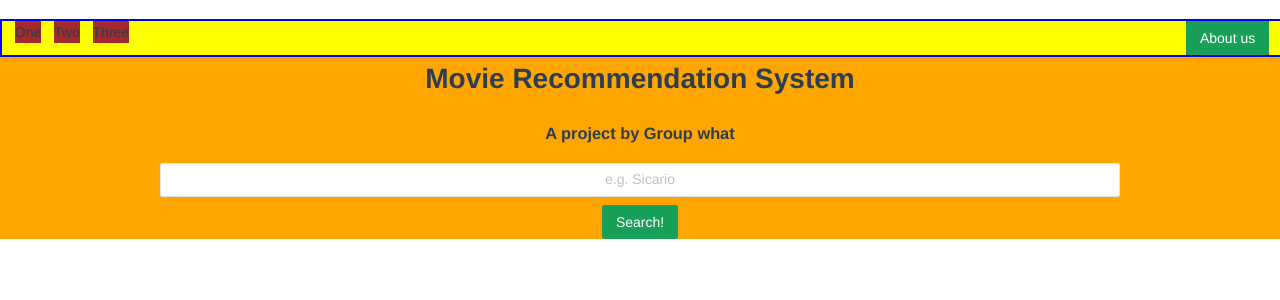
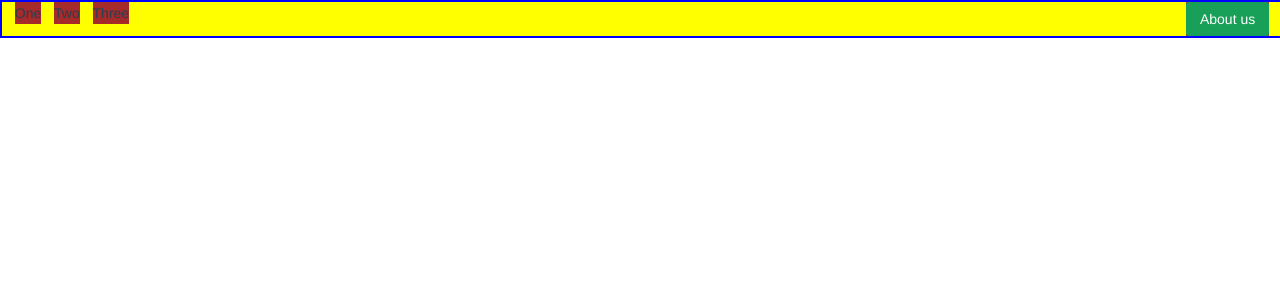
Before and after one commit to Alexlly/MovieRecommendation, a Vue app in the folder frontend/: page / in a window 1280 px wide. Shown: the top 300 px of the page. Built offline with nearby package versions, Linux system fonts and the light colour scheme.

Commit message:
- router implemented

```diff
--- a/frontend/src/App.vue
+++ b/frontend/src/App.vue
@@ -1,20 +1,18 @@
 <template>
   <n-message-provider>
     <HeaderComponent/>
-    <HomePage/>
+    <router-view/>
   </n-message-provider>
 </template>
 
 <script>
 import HeaderComponent from './components/Header.vue'
-import HomePage from './views/HomePage.vue'
-import  {NMessageProvider } from 'naive-ui'
+import { NMessageProvider } from 'naive-ui'
 
 export default {
   name: 'App',
   components: {
     HeaderComponent,
-    HomePage,
     NMessageProvider
   }
   // text-align: center;
```
